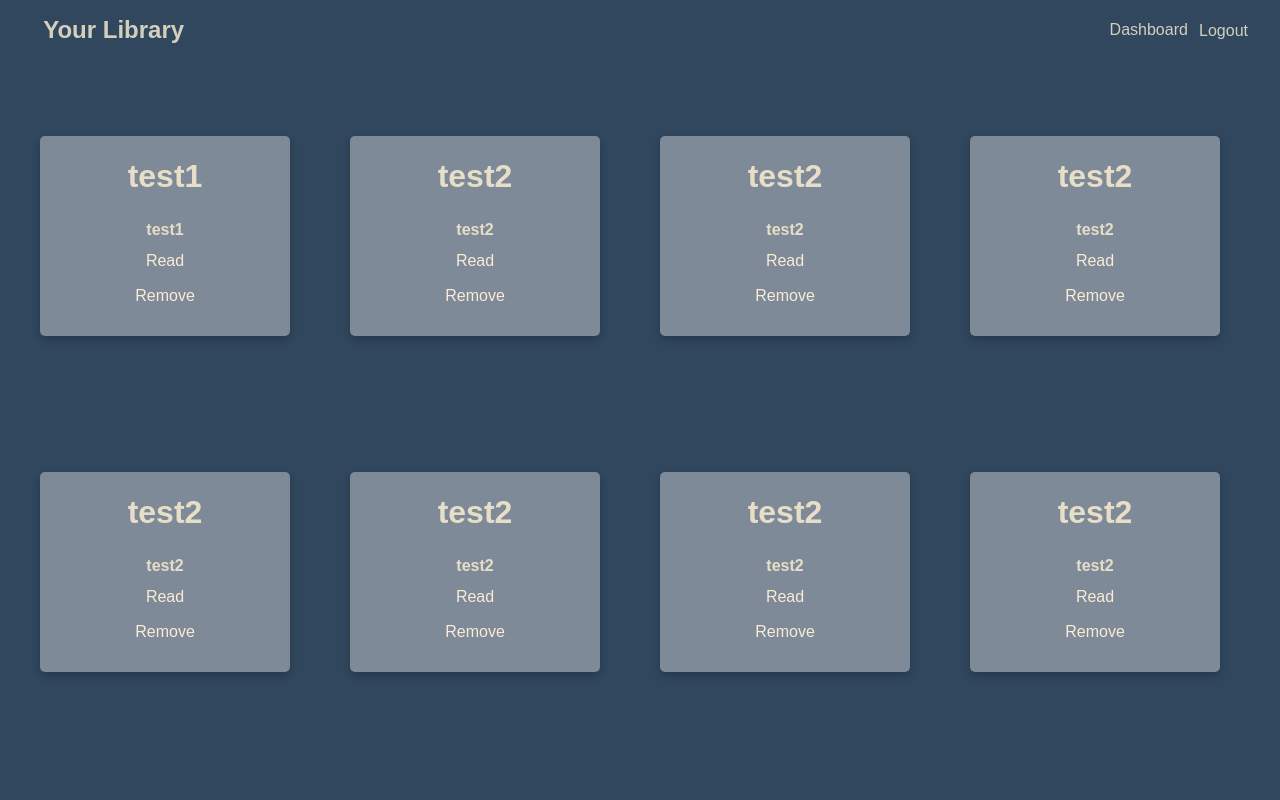
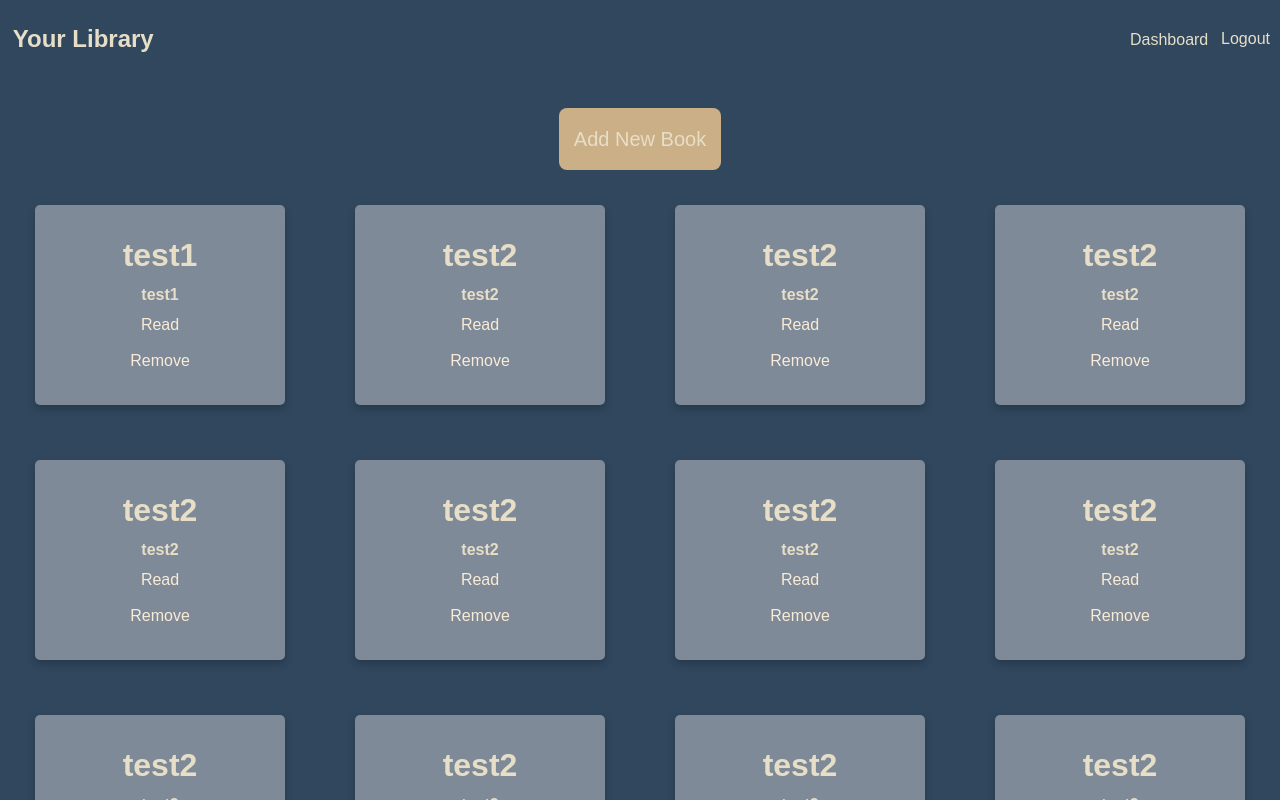
Before and after one commit to raboomar/BookLibrary, a React (Create React App) app in the folder client/: page /dashboard in a window 1280 px wide. Shown: the top 800 px of the page. Built offline with nearby package versions, Linux system fonts and the light colour scheme; sample sign-in values are in the browser's storage.

Commit message:
adjusted css for dashboard

```diff
--- a/client/src/components/navbar/navbar.css
+++ b/client/src/components/navbar/navbar.css
@@ -2,13 +2,8 @@
     display: flex;
     justify-content: space-between;
     align-items: center;
-    padding: 0.7rem 2rem;
-    position: fixed;
-    z-index: 1;
-    width: 100%;
-    top: 0;
-    border-bottom: solid 1px var(--primary-color);
-    opacity: 0.9;
+    padding: 20px 0;
+    margin-bottom: 30px;
   }
 
   .navbar ul {
@@ -17,9 +12,10 @@
 
   .navbar a {
     color: var(--text-color);
-    padding: 0.45rem;
+    padding: 0.55rem;
     margin: 0 0.25rem;
   }
+
 
   .navbar a:hover {
     color: white
@@ -32,4 +28,5 @@
     color: var(--text-color);
     border: none  ;
     background-color: inherit;
+  margin-right: 10px;
   }
--- a/client/src/pages/dashboard/Dashboard.js
+++ b/client/src/pages/dashboard/Dashboard.js
@@ -2,6 +2,7 @@ import React, { useEffect } from "react";
 import { useNavigate } from "react-router-dom";
 import { useSelector } from "react-redux";
 import "./dashboard.css";
+import NewBookBtn from "./NewBookBtn";
 const Dashboard = () => {
   const navigate = useNavigate();
   const { user } = useSelector((state) => state.auth);
@@ -26,20 +27,21 @@ const Dashboard = () => {
     { title: "test2", author: "test2" },
   ];
   return (
+    <>
+      <NewBookBtn />
       <div className="grid-container ">
         {books.map((book) => (
           <div className="grid-item">
             <div className="card">
-            <div className="container">
               <h4 className="book-name large  ">{book.title}</h4>
               <h5 className="book-author lead">{book.author}</h5>
               <button className="dashboard-book-btn lead"> Read</button>
               <button className="dashboard-book-btn lead ">Remove</button>
             </div>
           </div>
-        </div>
         ))}
       </div>
+    </>
   );
 };
 
--- /dev/null
+++ b/client/src/pages/dashboard/NewBookBtn.js
@@ -0,0 +1,18 @@
+import React from "react";
+import "./newBookBtn.css";
+const NewBookBtn = () => {
+  return (
+    <div className="add-book-container">
+      <button
+        onClick={() => {
+          //   addNewBook();
+        }}
+        className="add-book-btn"
+      >
+        Add New Book
+      </button>
+    </div>
+  );
+};
+
+export default NewBookBtn;
--- a/client/src/pages/dashboard/dashboard.css
+++ b/client/src/pages/dashboard/dashboard.css
@@ -1,26 +1,26 @@
 .grid-container {
     display: grid;
-    grid-template-columns: repeat(auto-fill,minmax(300px,1fr));
-    padding: 20px;
-    margin-top: 30pxx;
+    grid-template-columns: repeat(auto-fill,minmax(276px,1fr));
   }
   .grid-item {
     padding: 20px;
     font-size: 30px;
     text-align: center;
+    display: flex;
+    justify-content: center;
+    align-items: center;
   }
-  .book-name {
-    margin: 15px;
-  }
+
 .card {
 
     box-shadow: 0 4px 8px 0 rgba(0,0,0,0.2);
     transition: 0.3s;
     border-radius: 5px;
     background-color: rgb(126, 138, 151);
-    max-width: 250px;
-    justify-content: center;
+    width: 250px;
     height: 200px;
+    margin-top: 15px;
+    padding: 25px;
   }
 
 .dashboard-book-btn{
--- /dev/null
+++ b/client/src/pages/dashboard/newBookBtn.css
@@ -0,0 +1,18 @@
+.add-book-container{
+    /* margin-top: 45px; */
+    display: flex;
+    justify-content: center;
+}
+.add-book-btn{
+    padding: 15px;
+    border-radius: 8px;
+    border: none;
+    color: azure;
+    font-size: 20px;
+    color: var(--text-color);
+    background-color:#CBAF87;
+
+}
+.add-book-btn:hover{
+  cursor: pointer;
+}
```
Lines whose indentation alone changed are shown as unchanged.
